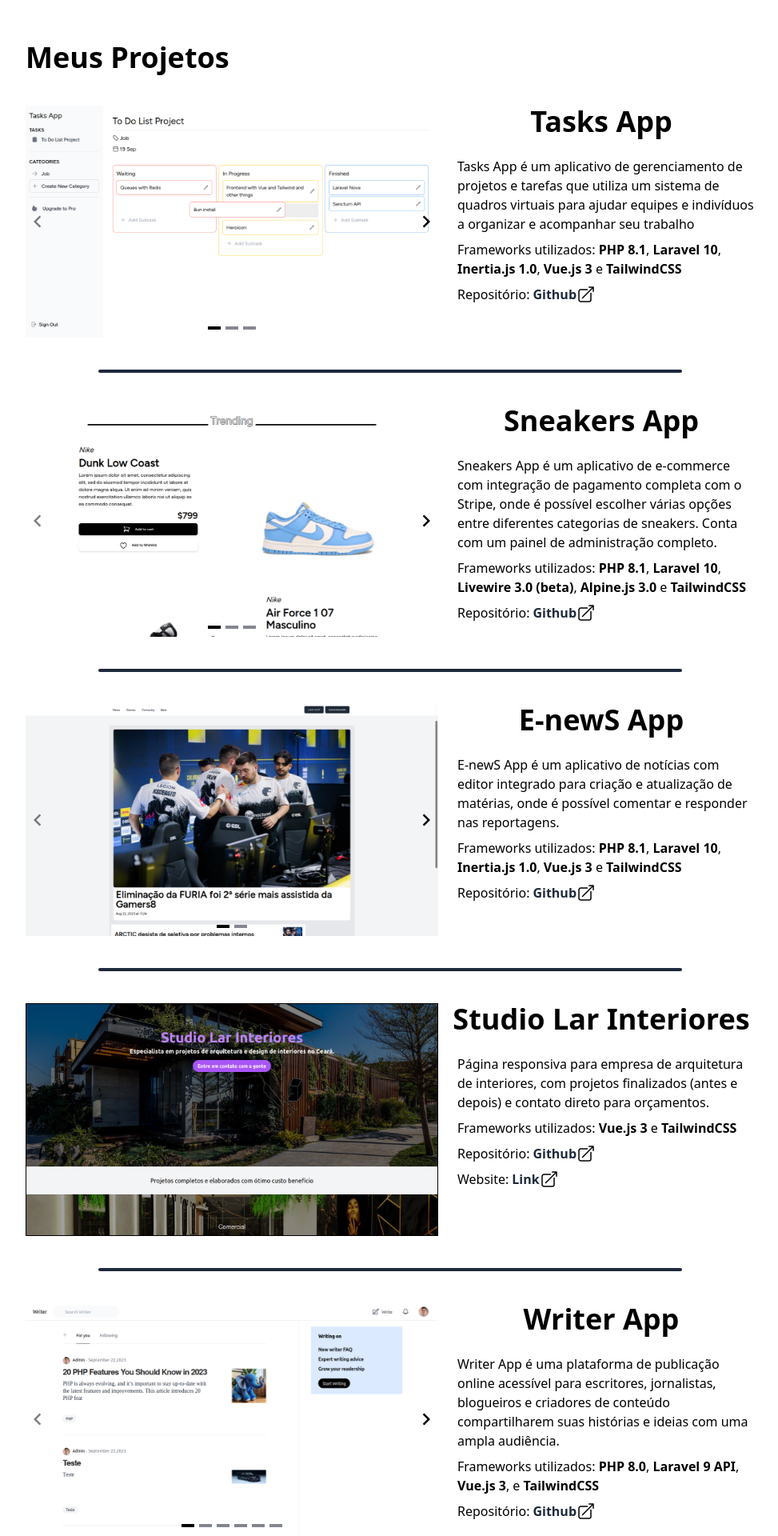
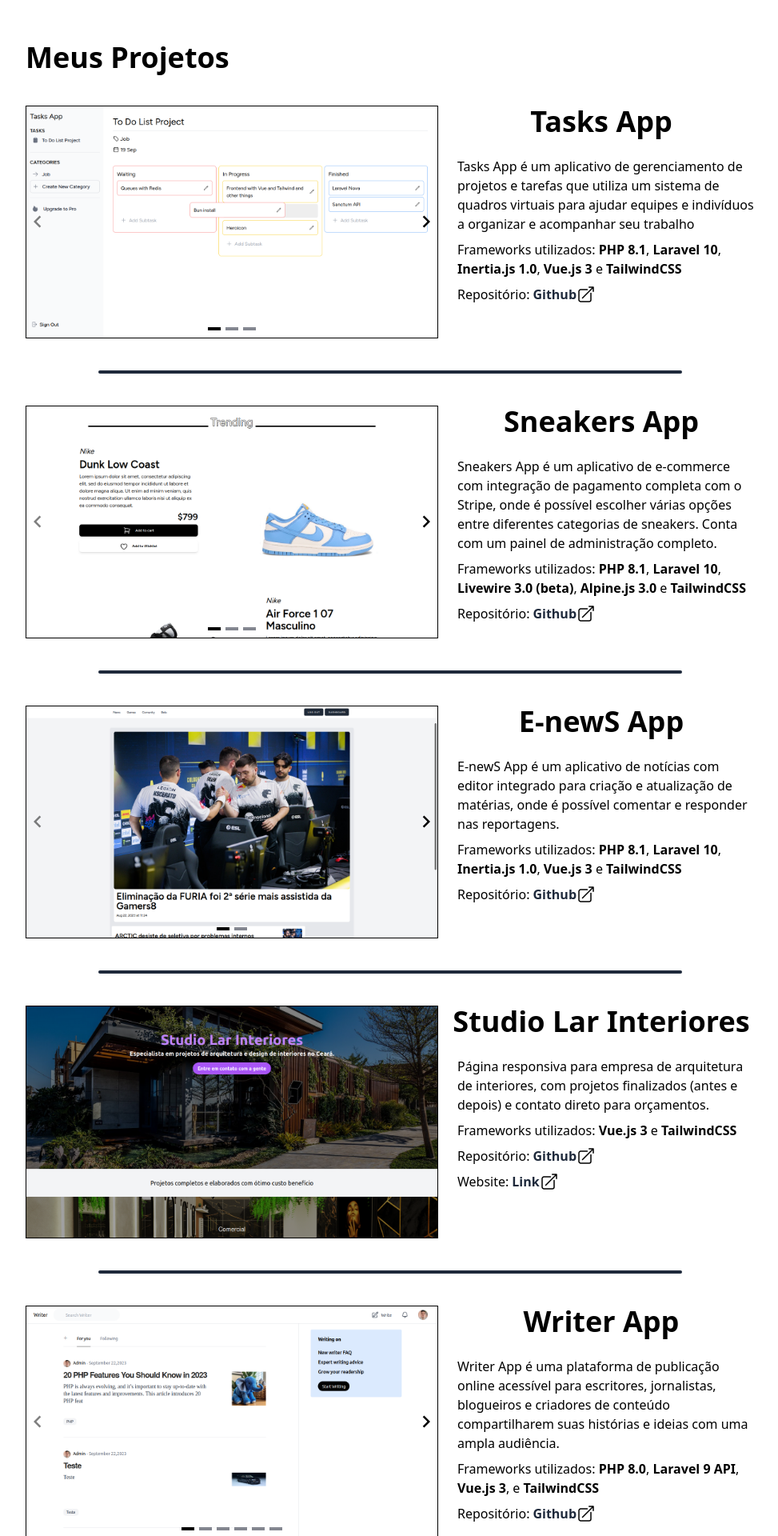
Before and after one commit to MatheusCavalc/My-Portfolio, a Vue app: page / in a window 1280 px wide. Shown: the part 1500-3420 px from the top of the page at 80% size, without its empty margins (152-1125 px from the left). Built offline with nearby package versions, Linux system fonts and the light colour scheme; a web font is replaced by a local one.

Commit message:
image project fit

```diff
--- a/src/components/projects/EnewsProject.vue
+++ b/src/components/projects/EnewsProject.vue
@@ -15,7 +15,7 @@ const items = [
         <div data-animation="left">
             <Carousel perPage="1" :pagination="true">
                 <Slide v-for="(item, index) in items" :key="index">
-                    <img :src="item.image" alt="E-newS Project" />
+                    <img :src="item.image" class="w-full h-full object-contain border border-black" alt="E-newS Project" />
                 </Slide>
 
                 <template #addons>
--- a/src/components/projects/SneakersApp.vue
+++ b/src/components/projects/SneakersApp.vue
@@ -17,7 +17,7 @@ const items = [
         <div data-animation="left">
             <Carousel perPage="1" :pagination="true">
                 <Slide v-for="(item, index) in items" :key="index">
-                    <img :src="item.image" alt="E-newS Project" />
+                    <img :src="item.image" class="w-full h-full object-contain border border-black" alt="Sneakers Project" />
                 </Slide>
 
                 <template #addons>
--- a/src/components/projects/TasksApp.vue
+++ b/src/components/projects/TasksApp.vue
@@ -17,7 +17,7 @@ const items = [
         <div data-animation="left">
             <Carousel perPage="1" :pagination="true">
                 <Slide v-for="(item, index) in items" :key="index">
-                    <img :src="item.image" alt="E-newS Project" />
+                    <img :src="item.image" class="w-full h-full object-contain border border-black" alt="Task Project" />
                 </Slide>
 
                 <template #addons>
--- a/src/components/projects/WriterProject.vue
+++ b/src/components/projects/WriterProject.vue
@@ -23,7 +23,7 @@ const items = [
         <div data-animation="left">
             <Carousel perPage="1" :pagination="true">
                 <Slide v-for="(item, index) in items" :key="index">
-                    <img :src="item.image" alt="E-newS Project" />
+                    <img :src="item.image" class="w-full h-full object-contain border border-black" alt="Writer Project" />
                 </Slide>
 
                 <template #addons>
```
